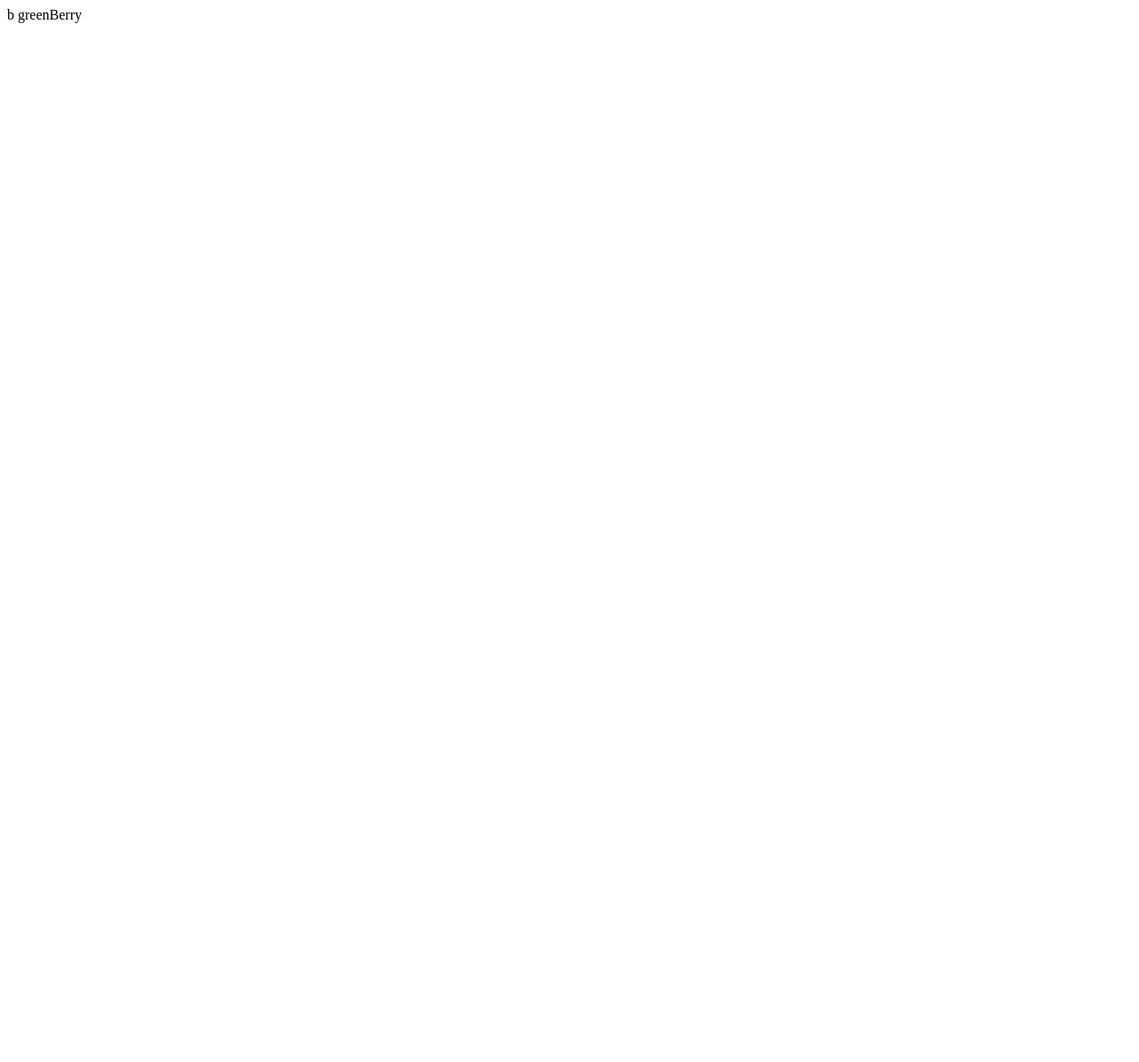
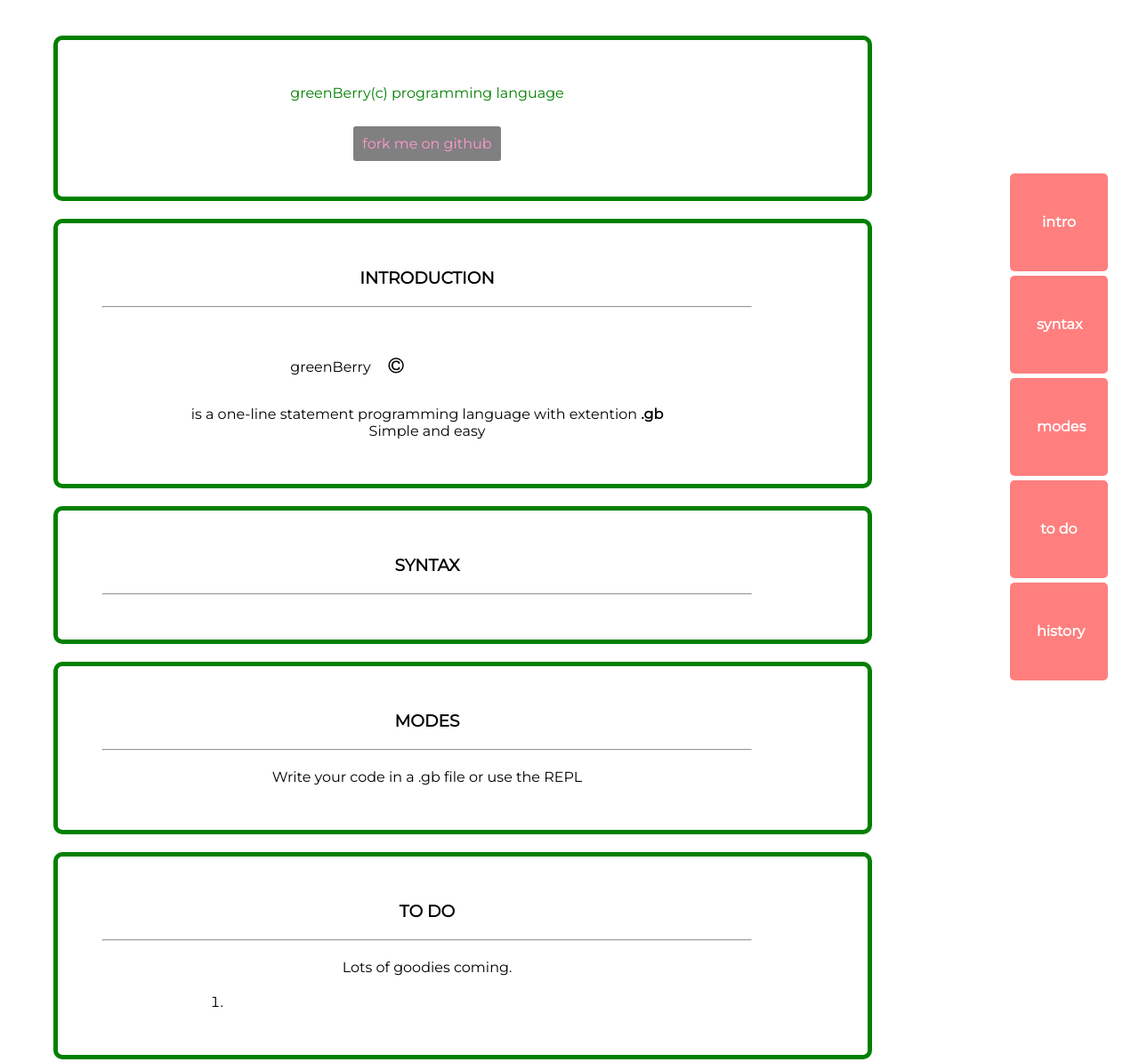
Before and after one commit to Abdur-rahmaanJ/greenberry, a plain HTML site: page index.html in a window 1280 px wide. Shown: the top 1194 px of the page at 89% size. Before the commit the page ends 800 px from the top, so only its background shows below. Drawn offline with Linux system fonts and the light colour scheme.

Commit message:
Update index.html

```diff
--- a/index.html
+++ b/index.html
@@ -1,9 +1,137 @@
 <!DOCTYPE html>
 <html>
 <head>
-	<title>greenBerry</title>
+	<title>greenBerry Homepage</title>
+	<link rel="stylesheet" href="https://cdnjs.cloudflare.com/ajax/libs/font-awesome/4.7.0/css/font-awesome.min.css">
+
+	<link href='https://fonts.googleapis.com/css?family=Montserrat' rel='stylesheet' type='text/css'>
+	<style type="">
+
+		*
+		{
+			text-decoration: none;
+			text-align: center;
+			margin:20px;
+			font-family: Montserrat;
+			margin-right: 100px;
+		}
+		div
+		{
+			border: 5px solid green;
+			border-radius:10px;
+			min-height: 50px;
+			padding:30px;
+		}
+		a{
+			color:#ff99cc;
+			padding:0px;
+			margin:0px;
+		}
+		b{
+			padding:0px;
+			margin:0px;
+		}
+		li{
+			width:100px;
+			margin-left: 100px;
+		}
+		.fork
+		{
+			border-radius: 3px;
+			background-color: gray;
+			color:deeppink;
+			padding:10px;
+			margin:0px;
+			margin-right: 0px;
+			width:200px;
+		}
+		.title
+		{
+			color:green;
+		}
+		.tile
+		{
+			width:50px;
+			height:50px;
+			background-color: rgba(255,0,0,0.5);
+			margin:5px;
+			border:none;
+			border-radius: 5px;
+			line-height: 50px;
+			font-weight: bold;
+			color:white;
+		}
+		.nav
+		{
+			border:none;
+			position: fixed;
+			float:right;
+		    bottom:0px;
+		    right: 0px;
+		    margin:0px;
+		}
+		.fa{line-height: 50px; font-size: 20px; }
+	</style>
 </head>
 <body>
-  <div>b greenBerry</div>
+	<div class="title">
+		<p>greenBerry(c) programming language
+		<br><br><br><span class="fork"><a href="">fork me on github</a></span></p>
+	</div>
+	<div class="nav">
+		<div style="display:inline-block; padding:0px; margin:0px; border:none">
+			<a href="#intro">
+			<div class="tile">
+				intro
+			</div>
+			</a>
+			<a href="#syntax">
+			<div class="tile">
+				syntax
+			</div>
+			</a>
+			<a href="#modes">
+			<div class="tile">
+				modes
+			</div>
+			</a>
+			<a href="#todo">
+			<div class="tile">
+				to do
+			</div>
+			</a>
+			<a href="#history">
+			<div class="tile">
+				history
+			</div>
+			</a>
+		</div>
+	</div>
+	<div id="intro">
+		<h3>INTRODUCTION</h3><hr>
+		<p><span class="name">greenBerry<i class="fa fa-copyright"></i></span><br>
+		is a one-line statement programming language with extention <b>.gb</b> <br>Simple and easy</p>
+	</div>
+	<div id="syntax">
+		<h3>SYNTAX</h3><hr>
+		<p></p>
+	</div>
+	<div id="modes">
+		<h3>MODES</h3><hr>
+		<p>Write your code in a .gb file or use the REPL</p>
+	</div>
+	<div id="todo">
+		<h3>TO DO</h3><hr>
+		<p>Lots of goodies coming.</p>
+		<p>
+			<ol>
+				<li></li>
+			</ol>
+		</p>
+	</div>
+	<div id="history">
+		<h3>HISTORY</h3><hr>
+		<p></p>
+	</div>
 </body>
 </html>
```
